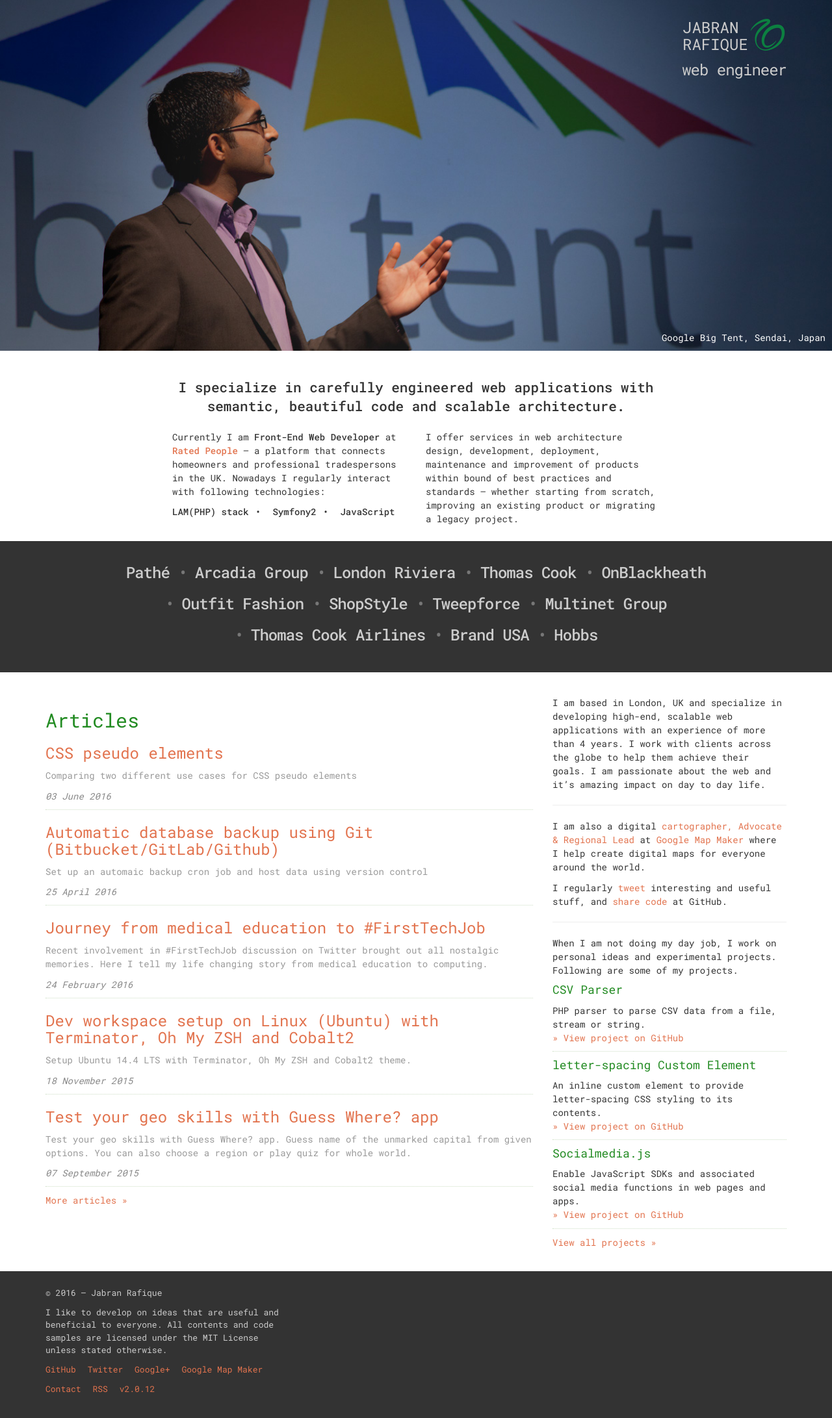
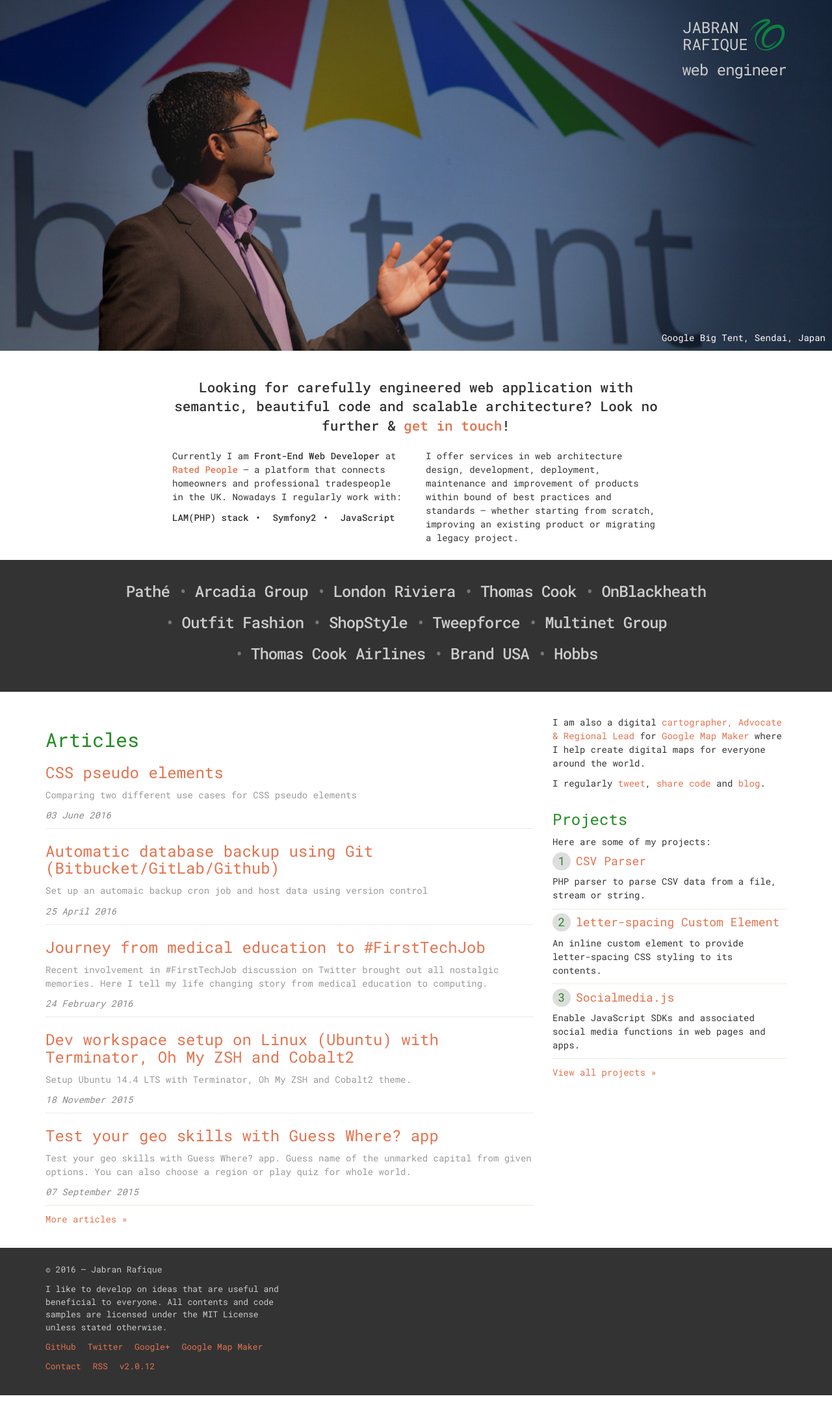
Before and after one commit to jabranr/jabranr.github.io-legacy, a Jekyll site: the page built from index.html, in a window 1280 px wide. Shown: the whole page at 65% size. Built offline with Jekyll 4.4.1, drawn with Linux system fonts in a browser that asks for light colours; the list of posts is cut into pages by our own code; after the commit the page ends 2148 px from its top, so only the background shows below that.

Commit message:
update copy - resolve issue #33

```diff
--- a/_config.yml
+++ b/_config.yml
@@ -60,7 +60,7 @@
   gtm: GTM-MHKHDT
   mapmaker: '?gw=66&uid=208599960765438642668'
 
-hire: false
+hire: true
 
 current_stack:
   - LAM(PHP) stack
--- a/_includes/featured-projects.html
+++ b/_includes/featured-projects.html
@@ -3,11 +3,11 @@
     {% if project.featured == true %}
       <div class="featured__project">
         <header class="featured__project-header">
-          <h4 class="featured__project-title">{{ project.title }}</h4>
+          <h4 class="featured__project-title">
+            <a href="{{ project.code }}" target="_blank">{{ project.title }}</a>
+          </h4>
         </header>
-        <div class="featured__project-excerpt">{{ project.excerpt }}
-          <p><a href="{{ project.code }}" target="_blank">&raquo; View project on GitHub</a></p>
-        </div>
+        <div class="featured__project-excerpt"><p>{{ project.excerpt }}</p></div>
       </div>
     {% endif %}
   {% endfor %}
--- a/_includes/sidebar.html
+++ b/_includes/sidebar.html
@@ -1,16 +1,18 @@
 <aside class="home__sidebar {{ include.class }}">
   <div class="col-xs-12 col-sm-4 home__sidebar-about">
+    {% comment %}
     <p>I am based in London, UK and specialize in developing high-end, scalable web applications with an experience of more than 4 years. I work with clients across the globe to help them achieve their goals. I am passionate about the web and it’s amazing impact on day to day life.</p>
     <hr>
+    {% endcomment %}
 
-    <p>I am also a digital <a href="https://google.com/mapmaker{{ site.google.mapmaker }}" target="_blank">cartographer, Advocate &amp; Regional Lead</a> at <a href="http://google.com/mapmaker" target="_blank">Google Map Maker</a> where I help create digital maps for everyone around the world.</p>
+    <p>I am also a digital <a href="https://google.com/mapmaker{{ site.google.mapmaker }}" target="_blank">cartographer, Advocate &amp; Regional Lead</a> for <a href="http://google.com/mapmaker" target="_blank">Google Map Maker</a> where I help create digital maps for everyone around the world.</p>
 
-    <p>I regularly <a href="https://twitter.com/@{{ site.twitter.username }}" target="_blank">tweet</a> interesting and useful stuff, and <a href="https://github.com/{{ site.github.username }}" target="_blank">share code</a> at GitHub.</p>
-    <hr>
+    <p>I regularly <a href="https://twitter.com/@{{ site.twitter.username }}" target="_blank">tweet</a>, <a href="https://github.com/{{ site.github.username }}" target="_blank">share code</a> and <a href="{{ '/articles' | prepend: site.baseurl }}">blog</a>.</p>
   </div>
 
   <div class="col-xs-12 col-sm-4 home__sidebar-projects">
-    <p>When I am not doing my day job, I work on personal ideas and experimental projects. Following are some of my projects.</p>
+    <h3>Projects</h3>
+    <p>Here are some of my projects:</p>
     {% include featured-projects.html %}
     <div class="home__projects-more">
       <a href="/projects">View all projects &raquo;</a>
--- a/assets/css/main.scss
+++ b/assets/css/main.scss
@@ -442,8 +442,32 @@
   margin-top: 24px;
 }
 
+.featured__projects {
+  counter-reset: project-count;
+}
+
 .featured__project {
+  position: relative;
   border-bottom: 1px dotted rgba($brand-secondary, .5);
+
+  &-title {
+    counter-increment: project-count;
+    padding-left: 36px;
+
+    &::before {
+      content: counter(project-count);
+      display: inline-block;
+      position: absolute;
+      left: 0;
+      background-color: #ddd;
+      width: 28px;
+      height: 28px;
+      top: -4px;
+      border-radius: 50%;
+      text-align: center;
+      line-height: 1.5;
+    }
+  }
 }
 
 .icon {
--- a/index.html
+++ b/index.html
@@ -8,7 +8,7 @@
         {% include intro-as-per-hire-status.html %}
     </div>
     <div class="col-xs-12 col-sm-4 col-sm-offset-2">
-      <p>Currently I am <strong>Front-End Web Developer</strong> at <strong><a href="http://ratedpeople.com" target="_blank">Rated People</a></strong> &ndash; a platform that connects homeowners and professional tradespersons in the UK. Nowadays I regularly interact with following technologies:</p>
+      <p>Currently I am <strong>Front-End Web Developer</strong> at <strong><a href="http://ratedpeople.com" target="_blank">Rated People</a></strong> &ndash; a platform that connects homeowners and professional tradespeople in the UK. Nowadays I regularly work with:</p>
       {% include current-stack.html %}
     </div>
     <div class="col-xs-12 col-sm-4">
```
